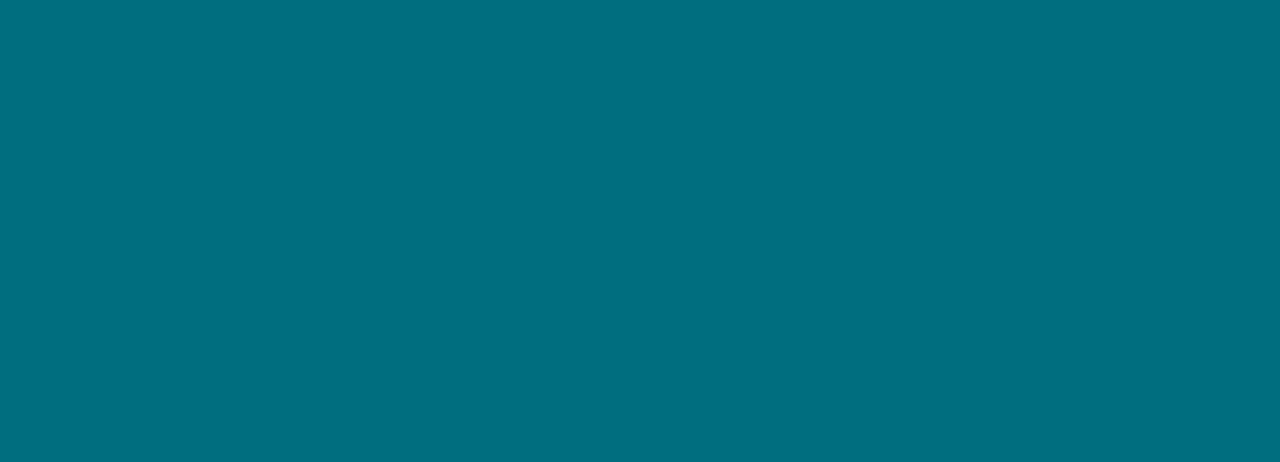
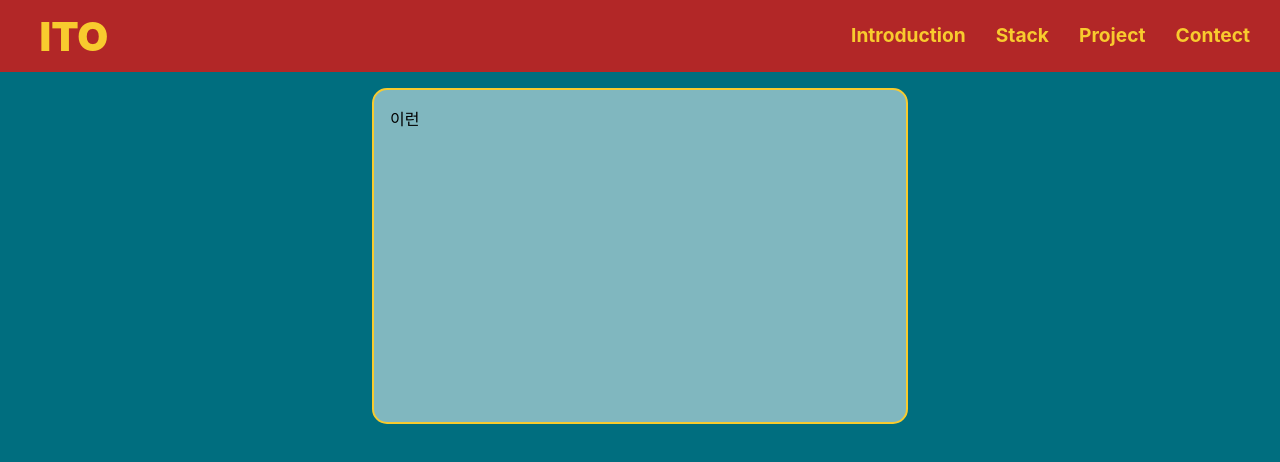
Before and after one commit to seongjin2427/portfolio, a React (Create React App) app: page /intro in a window 1280 px wide. Before the commit this address had no page. Shown: the top 462 px of the page. Built offline with nearby package versions, Linux system fonts and the light colour scheme; a web font is replaced by a local one.

Commit message:
make Main Page (1st, ing)

```diff
--- a/src/App.tsx
+++ b/src/App.tsx
@@ -2,14 +2,23 @@ import React from 'react';
 import { Route, Routes } from 'react-router-dom';
 import { ThemeProvider } from 'styled-components';
 import './App.css';
+import Introduction from './components/Introduction';
+import Layout from './layout/Layout';
 import Home from './pages/Home';
 import theme from './styles/theme';
 
 function App() {
   return (
-    <Routes>
-      <Route path="/" element={<Home />} />
-    </Routes>
+    <>
+      <Routes>
+        <Route path="/" element={<Home />} />
+      </Routes>
+      <Layout>
+        <Routes>
+          <Route path="/intro" element={<Introduction />} />
+        </Routes>
+      </Layout>
+    </>
   );
 }
 
--- /dev/null
+++ b/src/components/Headers.tsx
@@ -0,0 +1,69 @@
+import React from 'react';
+import styled, { css } from 'styled-components';
+import theme from '../styles/theme';
+
+function Headers() {
+  return (
+    <Wrapper>
+      <Logo>
+        <span>ITO</span>
+      </Logo>
+      <Menus>
+        <Menu>Introduction</Menu>
+        <Menu>Stack</Menu>
+        <Menu>Project</Menu>
+        <Menu>Contect</Menu>
+      </Menus>
+    </Wrapper>
+  );
+}
+
+const Wrapper = styled.div`
+  display: flex;
+  position: relative;
+  justify-content: flex-end;
+  align-items: center;
+  width: 100%;
+  height: 4.5rem;
+  color: ${theme.colors.yellow};
+  font-size: 1.2rem;
+  font-weight: 700;
+  background: ${theme.colors.red};
+`;
+
+const Logo = styled.div`
+  display: flex;
+  align-items: center;
+  justify-content: center;
+  width: 100px;
+  font-size: 2.5rem;
+  position: absolute;
+  left: 1.5rem;
+  font-weight: 900;
+  cursor: pointer;
+`;
+
+const Menus = styled.ul`
+  display: flex;
+  justify-content: center;
+  list-style: none;
+  cursor: pointer;
+`;
+
+const Menu = styled.li`
+  margin-right: 30px;
+
+  &::after {
+    display: block;
+    content: '';
+    border-bottom: 3.5px solid ${theme.colors.yellow};
+    transform: scaleX(0);
+    transition: transform ease-in-out 0.2s;
+    transform-origin: 0% 50%;
+  }
+  &:hover:after {
+    transform: scaleX(1);
+  }
+`;
+
+export default Headers;
--- /dev/null
+++ b/src/components/Introduction.tsx
@@ -0,0 +1,29 @@
+import React from 'react';
+import styled from 'styled-components';
+import theme from '../styles/theme';
+
+function Introduction() {
+  return (
+    <Container>
+      <Card>이런</Card>
+    </Container>
+  );
+}
+const Container = styled.div`
+  width: 100%;
+  display: flex;
+  flex-direction: column;
+  align-items: center;
+`;
+
+const Card = styled.div`
+  width: 500px;
+  height: 300px;
+  background: rgba(255, 255, 255, 0.5);
+  border: 2px solid ${theme.colors.yellow};
+  border-radius: 15px;
+  margin-top: 1rem;
+  padding: 1rem;
+`;
+
+export default Introduction;
--- /dev/null
+++ b/src/layout/Layout.tsx
@@ -0,0 +1,16 @@
+import React from 'react';
+import styled from 'styled-components';
+import Headers from '../components/Headers';
+
+function Layout({ children }: any) {
+  return (
+    <div>
+      <Headers />
+      <Body>{children}</Body>
+    </div>
+  );
+}
+
+const Body = styled.div``;
+
+export default Layout;
--- a/src/pages/Home.tsx
+++ b/src/pages/Home.tsx
@@ -1,4 +1,5 @@
 import { useState } from 'react';
+import { Link } from 'react-router-dom';
 import styled, { css } from 'styled-components';
 import { fadeIn, fadeOut } from '../styles/animation';
 import theme from '../styles/theme';
@@ -31,9 +32,11 @@ function Home() {
         <Name convert={convert} onMouseEnter={onMouseOver}>
           {name}
         </Name>
-        <Name convert={!convert} onMouseLeave={onMouseLeave}>
-          {name}
-        </Name>
+        <Link to="/intro">
+          <Name convert={!convert} onMouseLeave={onMouseLeave}>
+            {name}
+          </Name>
+        </Link>
       </Title>
     </Wrapper>
   );
@@ -51,6 +54,11 @@ const Title = styled.div`
   font-weight: 900;
   font-size: 70px;
   color: #f8cb2e;
+
+  a {
+    text-decoration: none;
+    color: #f8cb2e;
+  }
 
   @media screen and (max-width: 375px) {
     font-size: 30px;
@@ -90,14 +98,14 @@ const Name = styled.span<Props>`
   &:after {
     display: block;
     content: '';
-    border-bottom: 3px solid #f8cb2e;
-    transform: scaleX(0);
-    transition: transform 0.5s ease-in-out;
+    border-bottom: 10px solid #f8cb2e;
+    transform: scaleX(0) translateY(-10px);
+    transition: transform 0.4s ease-in-out;
     transform-origin: 0% 50%;
   }
 
   &:hover:after {
-    transform: scaleX(1);
+    transform: scaleX(1) translateY(-10px);
   }
 `;
 
--- /dev/null
+++ b/src/pages/Introduction.tsx
@@ -0,0 +1,29 @@
+import React from 'react';
+import styled from 'styled-components';
+import theme from '../styles/theme';
+
+function Introduction() {
+  return (
+    <Container>
+      <Card>이런</Card>
+    </Container>
+  );
+}
+const Container = styled.div`
+  width: 100%;
+  display: flex;
+  flex-direction: column;
+  align-items: center;
+`;
+
+const Card = styled.div`
+  width: 500px;
+  height: 300px;
+  background: rgba(255, 255, 255, 0.5);
+  border: 2px solid ${theme.colors.yellow};
+  border-radius: 15px;
+  margin-top: 1rem;
+  padding: 1rem;
+`;
+
+export default Introduction;
--- a/src/styles/theme.ts
+++ b/src/styles/theme.ts
@@ -33,8 +33,8 @@ const common = {
     `,
 };
 
-export type fontSizes = typeof fontSizes;
-export type colors = typeof colors;
-export type common = typeof common;
+// export type fontSizes = typeof fontSizes;
+// export type colors = typeof colors;
+// export type common = typeof common;
 
 export default { colors, fontSizes, common };
```
